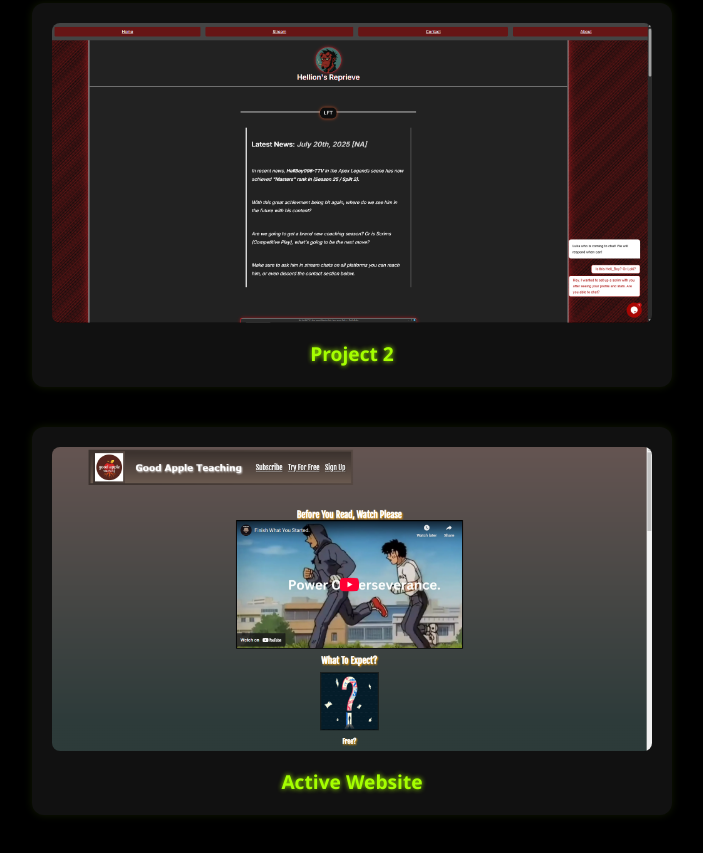
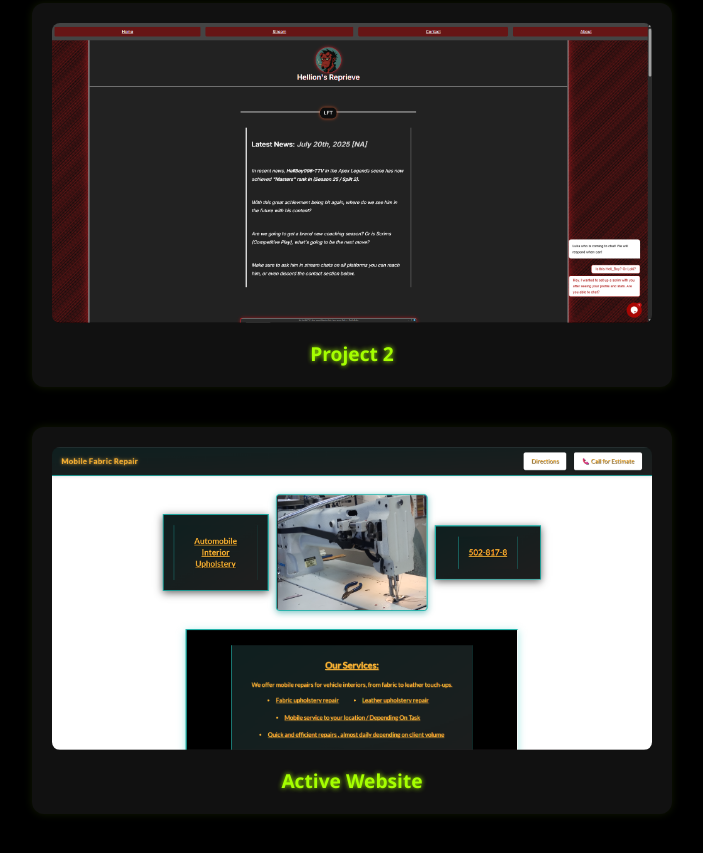
Before and after one commit to LokiCodin98/Personal-Website-LokiCodin, a plain HTML site: page index.html in a window 1280 px wide. Shown: the part 1919-2772 px from the top of the page, without its empty margins (288-991 px from the left). Drawn offline with Linux system fonts and the light colour scheme; a script that the page names is missing.

Commit message:
image
image to active website change

```diff
--- a/index.html
+++ b/index.html
@@ -44,7 +44,7 @@
         <a href="https://github.com/LokiCodin98/Hellion096" target="blank">Project 2</a>
       </div>
       <div class="image-box">
-        <img src="images/fiver 3.png" alt="Project 2" />
+        <img src="images/mobilefabric.png" alt="Project 2" />
         <a href="https://mobilefabricrepair.com" target="blank">Active Website</a>
       </div>
     </div>
```
Also changed, not shown: images/mobilefabric.png (added).
